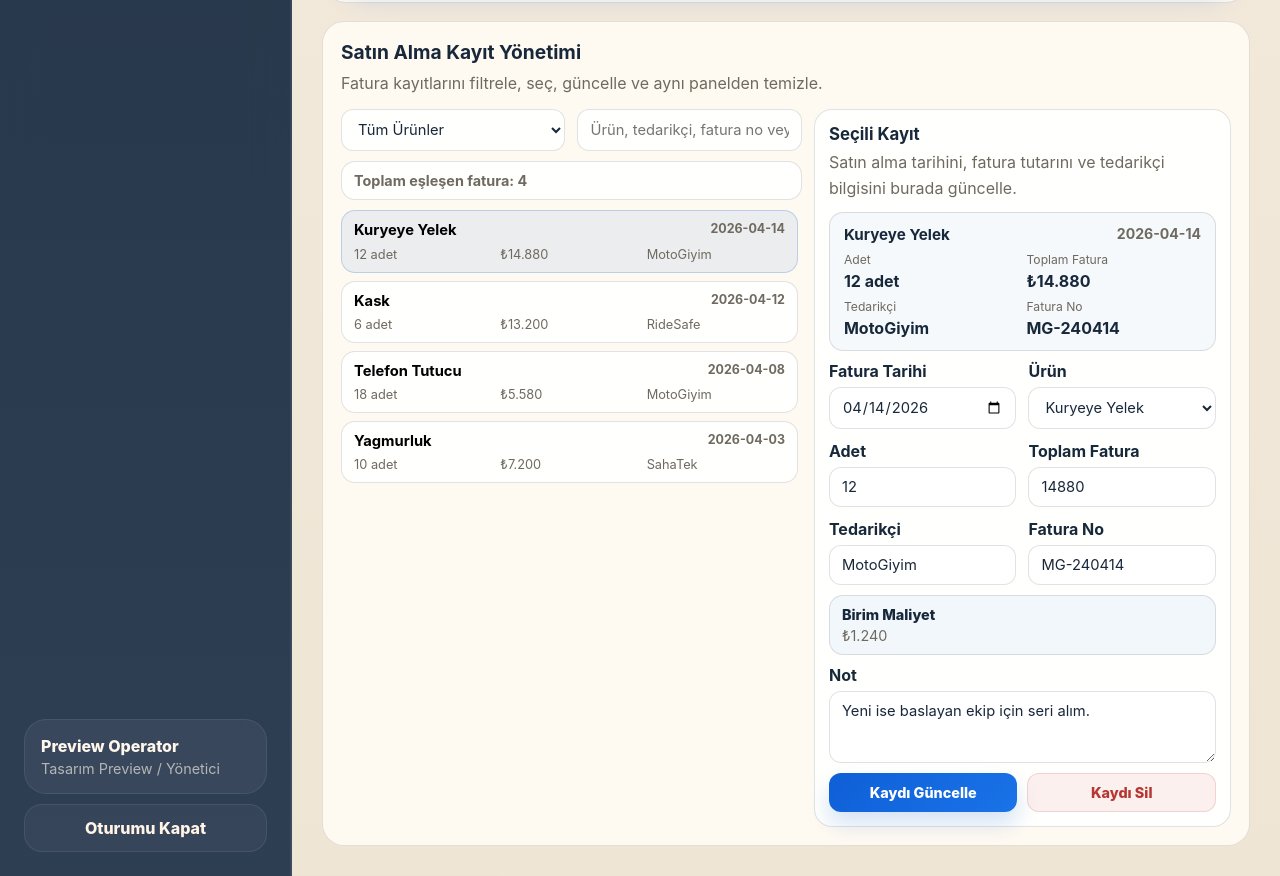
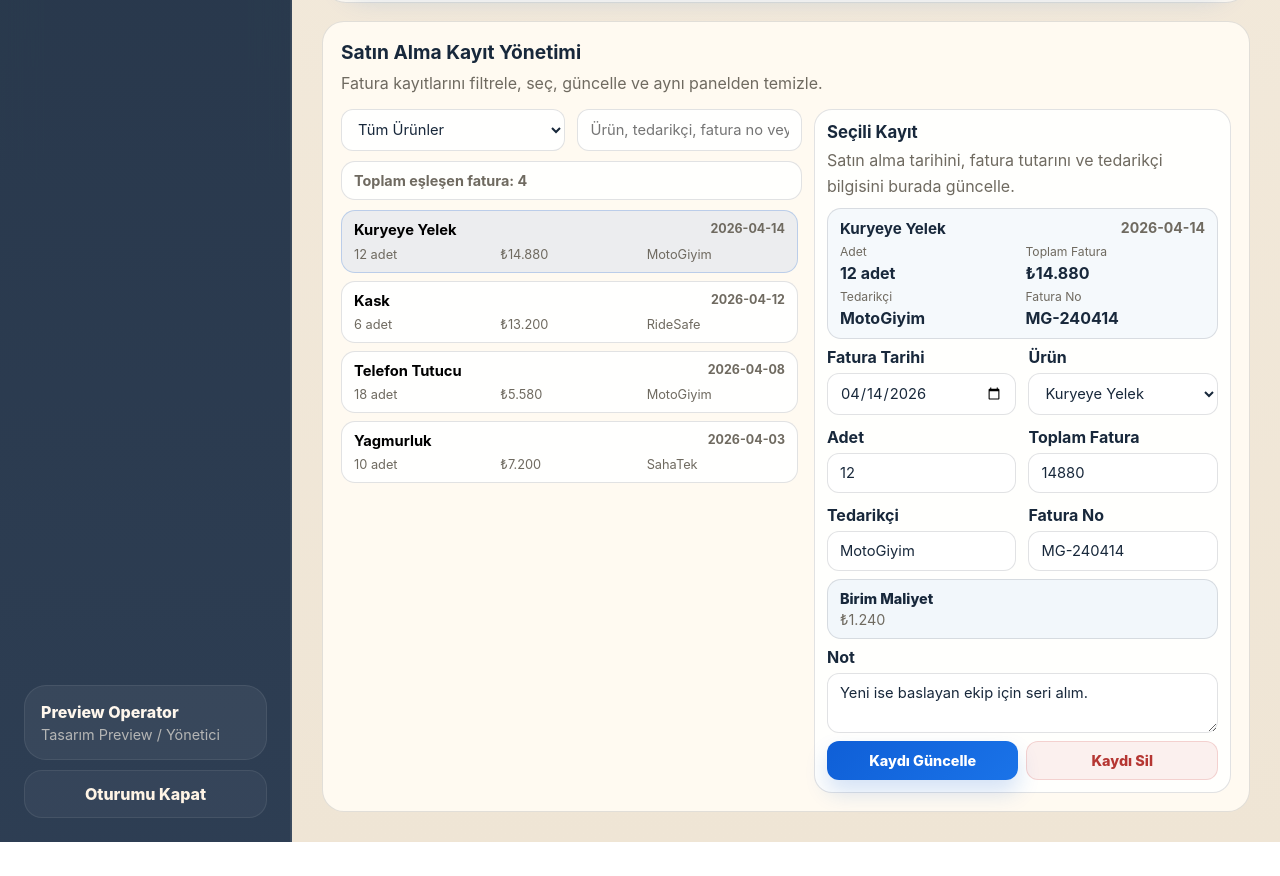
Before and after one commit to catkapinda/catkapinda-crm, a Next.js app in the folder v2/frontend/: page /preview/purchases in a window 1280 px wide. Shown: the part 3061-3937 px from the top of the page. After the commit the page ends 3903 px from the top, so only its background shows below. Built offline with nearby package versions, Linux system fonts and the light colour scheme.

Commit message:
Compact selected sales and purchase panels

```diff
--- a/v2/frontend/components/purchases/purchase-management-workspace.tsx
+++ b/v2/frontend/components/purchases/purchase-management-workspace.tsx
@@ -434,8 +434,8 @@ export function PurchaseManagementWorkspace() {
             onSubmit={handleSubmit}
             style={{
               display: "grid",
-              gap: "10px",
-              padding: "14px",
+              gap: "8px",
+              padding: "12px",
               borderRadius: "18px",
               border: "1px solid var(--line)",
               background: "rgba(255, 255, 255, 0.86)",
@@ -451,12 +451,12 @@ export function PurchaseManagementWorkspace() {
           {selectedEntry && !detailLoading ? (
             <div
               style={{
-                padding: "12px 14px",
+                padding: "10px 12px",
                 borderRadius: "14px",
                 border: "1px solid var(--line)",
                 background: "rgba(15, 95, 215, 0.04)",
                 display: "grid",
-                gap: "8px",
+                gap: "6px",
               }}
             >
               <div style={{ display: "flex", justifyContent: "space-between", gap: "12px", flexWrap: "wrap" }}>
@@ -466,8 +466,8 @@ export function PurchaseManagementWorkspace() {
               <div
                   style={{
                     display: "grid",
-                    gridTemplateColumns: "repeat(2, minmax(0, 1fr))",
-                    gap: "8px",
+                    gridTemplateColumns: "repeat(auto-fit, minmax(150px, 1fr))",
+                    gap: "6px",
                   }}
                 >
                 <div>
@@ -577,7 +577,7 @@ export function PurchaseManagementWorkspace() {
                   value={editNotes}
                   onChange={(event) => setEditNotes(event.target.value)}
                   rows={2}
-                  style={{ ...fieldStyle, resize: "vertical", minHeight: "72px" }}
+                  style={{ ...fieldStyle, resize: "vertical", minHeight: "60px" }}
                 />
               </label>
             </>
@@ -615,8 +615,8 @@ export function PurchaseManagementWorkspace() {
           <div
             style={{
               display: "grid",
-              gridTemplateColumns: "1fr 1fr",
-              gap: "10px",
+              gridTemplateColumns: "repeat(auto-fit, minmax(160px, 1fr))",
+              gap: "8px",
             }}
           >
             <button
@@ -625,7 +625,7 @@ export function PurchaseManagementWorkspace() {
               style={{
                 border: "none",
                 borderRadius: "12px",
-                padding: "10px 14px",
+                padding: "10px 12px",
                 background: "linear-gradient(135deg, #0f5fd7, #1a73e8)",
                 color: "white",
                 fontWeight: 800,
@@ -643,7 +643,7 @@ export function PurchaseManagementWorkspace() {
               style={{
                 border: "1px solid rgba(205, 70, 66, 0.18)",
                 borderRadius: "12px",
-                padding: "10px 14px",
+                padding: "10px 12px",
                 background: "rgba(205, 70, 66, 0.08)",
                 color: "#b53632",
                 fontWeight: 800,
```
Also changed, not shown: v2/frontend/components/sales/sales-management-workspace.tsx (+14 -7 lines).
